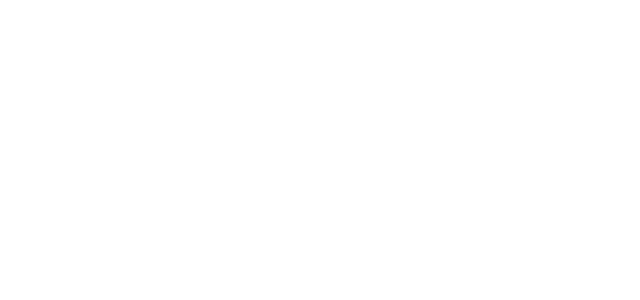
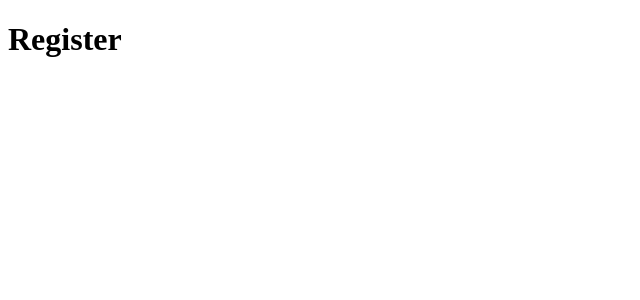
Before and after one commit to abreuthrj/ufjf-ihc, a React (Vite) app: page /register in a window 1280 px wide. Shown: the top 300 px of the page, without its empty margins (0-640 px from the left). Built offline with nearby package versions, Linux system fonts and the light colour scheme.

Commit message:
added routes

```diff
--- a/package.json
+++ b/package.json
@@ -13,8 +13,12 @@
     "@emotion/react": "^11.10.5",
     "@emotion/styled": "^11.10.5",
     "@mui/material": "^5.10.15",
+    "localforage": "^1.10.0",
+    "match-sorter": "^6.3.1",
     "react": "^18.2.0",
-    "react-dom": "^18.2.0"
+    "react-dom": "^18.2.0",
+    "react-router-dom": "^6.4.4",
+    "sort-by": "^1.2.0"
   },
   "devDependencies": {
     "@types/react": "^18.0.24",
--- a/src/pages/Home/index.tsx
+++ b/src/pages/Home/index.tsx
@@ -1,7 +1,7 @@
 import React from "react";
 
 const Home: React.FC = () => {
-  return <></>;
+  return <h1>Home</h1>;
 };
 
 export default Home;
--- a/src/pages/Login/index.tsx
+++ b/src/pages/Login/index.tsx
@@ -1,7 +1,7 @@
 import React from "react";
 
 const Login: React.FC = () => {
-  return <></>;
+  return <h1>Login</h1>;
 };
 
 export default Login;
--- a/src/pages/Register/index.tsx
+++ b/src/pages/Register/index.tsx
@@ -1,7 +1,7 @@
 import React from "react";
 
 const Register: React.FC = () => {
-  return <></>;
+  return <h1>Register</h1>;
 };
 
 export default Register;
--- a/src/routes/index.tsx
+++ b/src/routes/index.tsx
@@ -1,7 +1,17 @@
 import React from "react";
+import { createBrowserRouter, RouterProvider } from "react-router-dom";
+import Home from "../pages/Home";
+import Login from "../pages/Login";
+import Register from "../pages/Register";
 
 const Routes: React.FC = () => {
-  return <></>;
+  const router = createBrowserRouter([
+    { path: "/", element: <Home /> },
+    { path: "/login", element: <Login /> },
+    { path: "/register", element: <Register /> },
+  ]);
+
+  return <RouterProvider router={router} />;
 };
 
 export default Routes;
```
Also changed, not shown: 1 other file (tests, documents, lock files or other folders).
